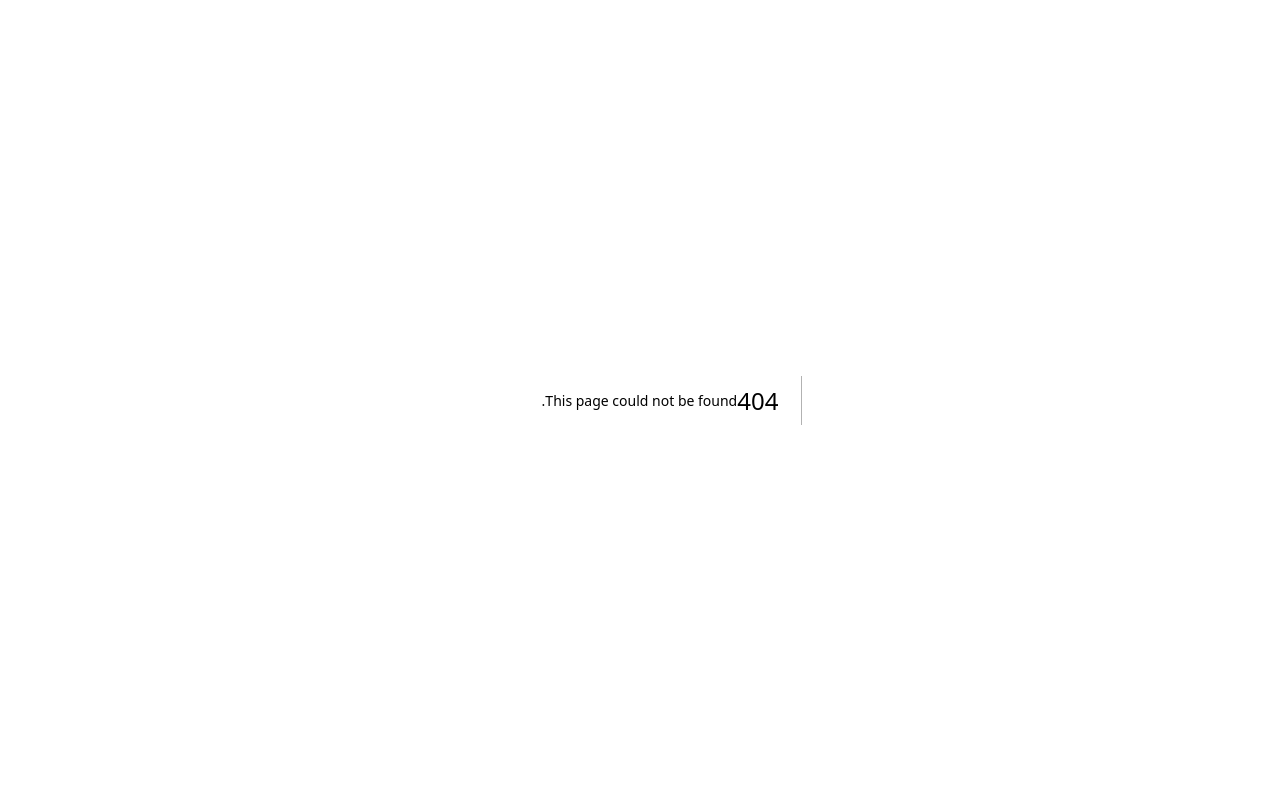
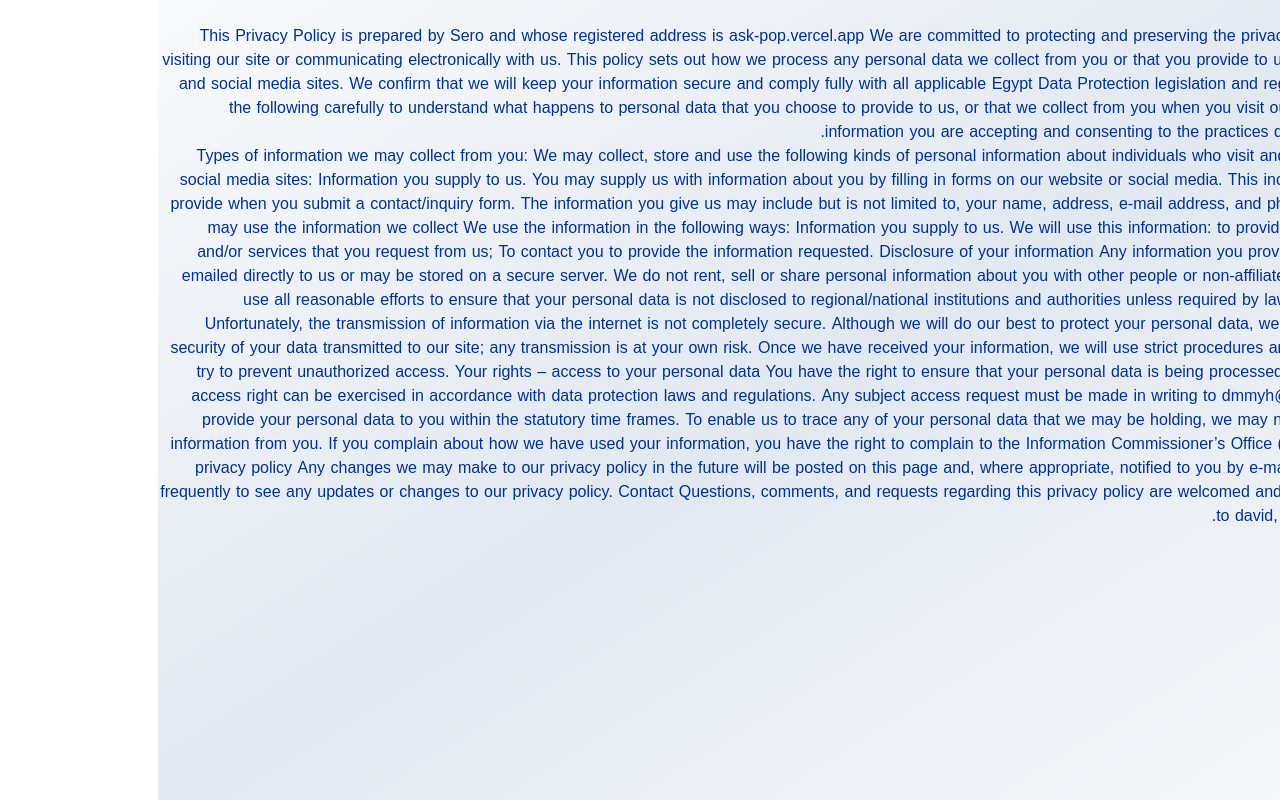
Before and after one commit to DavidMeseha/ask-psychology, a Next.js app: page /privacy-policy in a window 1280 px wide. Before the commit this address had no page. Built offline with nearby package versions, Linux system fonts and the light colour scheme.

Commit message:
Added PP page for some testing on facebook

```diff
--- /dev/null
+++ b/src/app/privacy-policy/page.tsx
@@ -0,0 +1,61 @@
+export default function page() {
+  return (
+    <>
+      <h1>Privacy Policy </h1>
+      <p>
+        This Privacy Policy is prepared by Sero and whose registered address is
+        ask-pop.vercel.app We are committed to protecting and preserving the
+        privacy of our visitors when visiting our site or communicating
+        electronically with us. This policy sets out how we process any personal
+        data we collect from you or that you provide to us through our website
+        and social media sites. We confirm that we will keep your information
+        secure and comply fully with all applicable Egypt Data Protection
+        legislation and regulations. Please read the following carefully to
+        understand what happens to personal data that you choose to provide to
+        us, or that we collect from you when you visit our sites. By submitting
+        information you are accepting and consenting to the practices described
+        in this policy.
+      </p>
+      <p>
+        Types of information we may collect from you: We may collect, store and
+        use the following kinds of personal information about individuals who
+        visit and use our website and social media sites: Information you supply
+        to us. You may supply us with information about you by filling in forms
+        on our website or social media. This includes information you provide
+        when you submit a contact/inquiry form. The information you give us may
+        include but is not limited to, your name, address, e-mail address, and
+        phone number. How we may use the information we collect We use the
+        information in the following ways: Information you supply to us. We will
+        use this information: to provide you with information and/or services
+        that you request from us; To contact you to provide the information
+        requested. Disclosure of your information Any information you provide to
+        us will either be emailed directly to us or may be stored on a secure
+        server. We do not rent, sell or share personal information about you
+        with other people or non-affiliated companies. We will use all
+        reasonable efforts to ensure that your personal data is not disclosed to
+        regional/national institutions and authorities unless required by law or
+        other regulations. Unfortunately, the transmission of information via
+        the internet is not completely secure. Although we will do our best to
+        protect your personal data, we cannot guarantee the security of your
+        data transmitted to our site; any transmission is at your own risk. Once
+        we have received your information, we will use strict procedures and
+        security features to try to prevent unauthorized access. Your rights –
+        access to your personal data You have the right to ensure that your
+        personal data is being processed lawfully. Your
+        subject access right can be exercised in accordance with data protection
+        laws and regulations. Any subject access request must be made in writing
+        to dmmyh@hotmail.com. We will provide your personal data to you
+        within the statutory time frames. To enable us to trace any of your
+        personal data that we may be holding, we may need to request further
+        information from you. If you complain about how we have used your
+        information, you have the right to complain to the Information
+        Commissioner’s Office (ICO). Changes to our privacy policy Any changes
+        we may make to our privacy policy in the future will be posted on this
+        page and, where appropriate, notified to you by e-mail. Please check
+        back frequently to see any updates or changes to our privacy policy.
+        Contact Questions, comments, and requests regarding this privacy policy
+        are welcomed and should be addressed to david, dmmyh@hotmail.com.
+      </p>
+    </>
+  );
+}
```
Also changed, not shown: public/Color Hunt Palette 00309200879effab5bfff2db.png (added).
